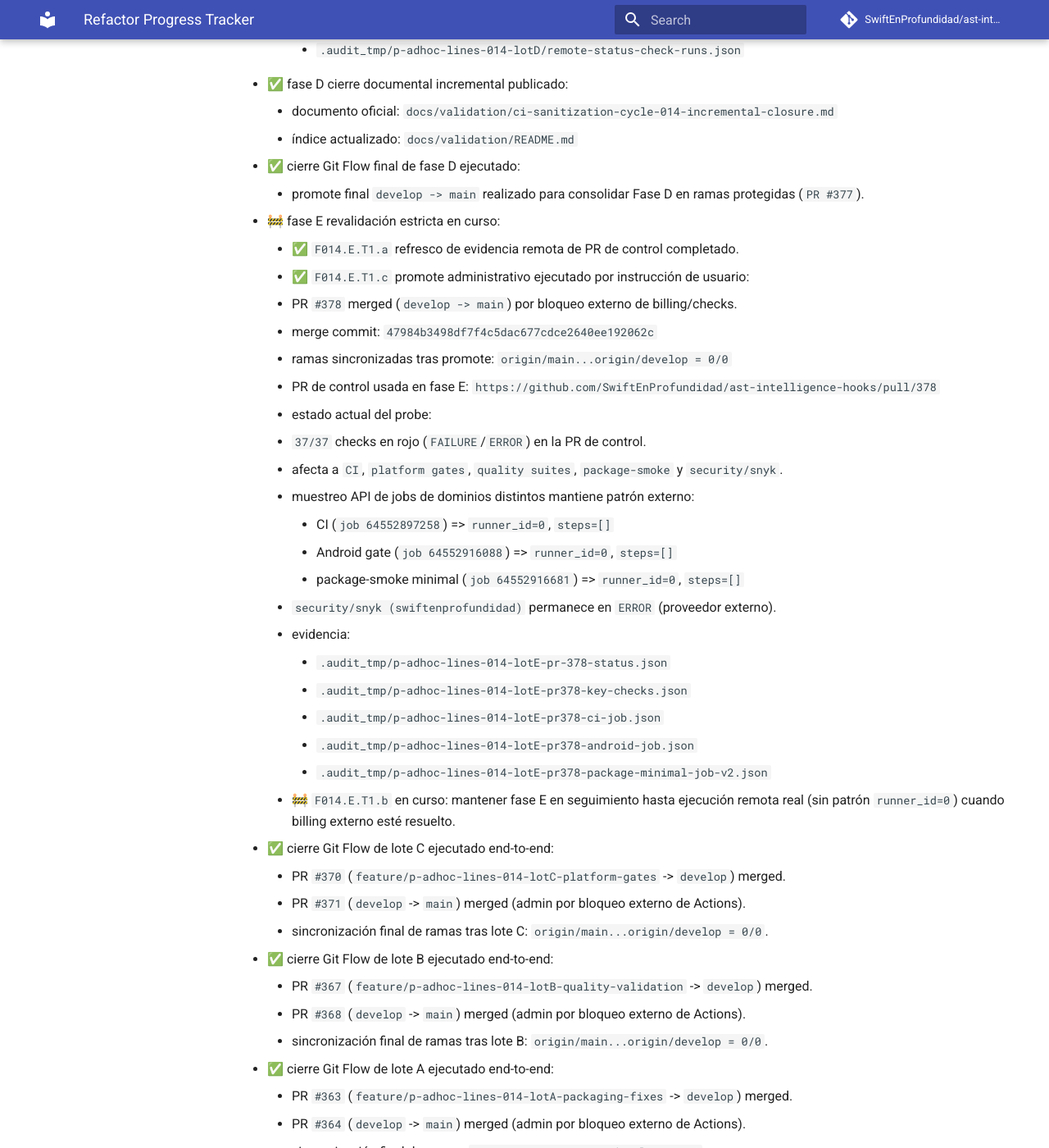
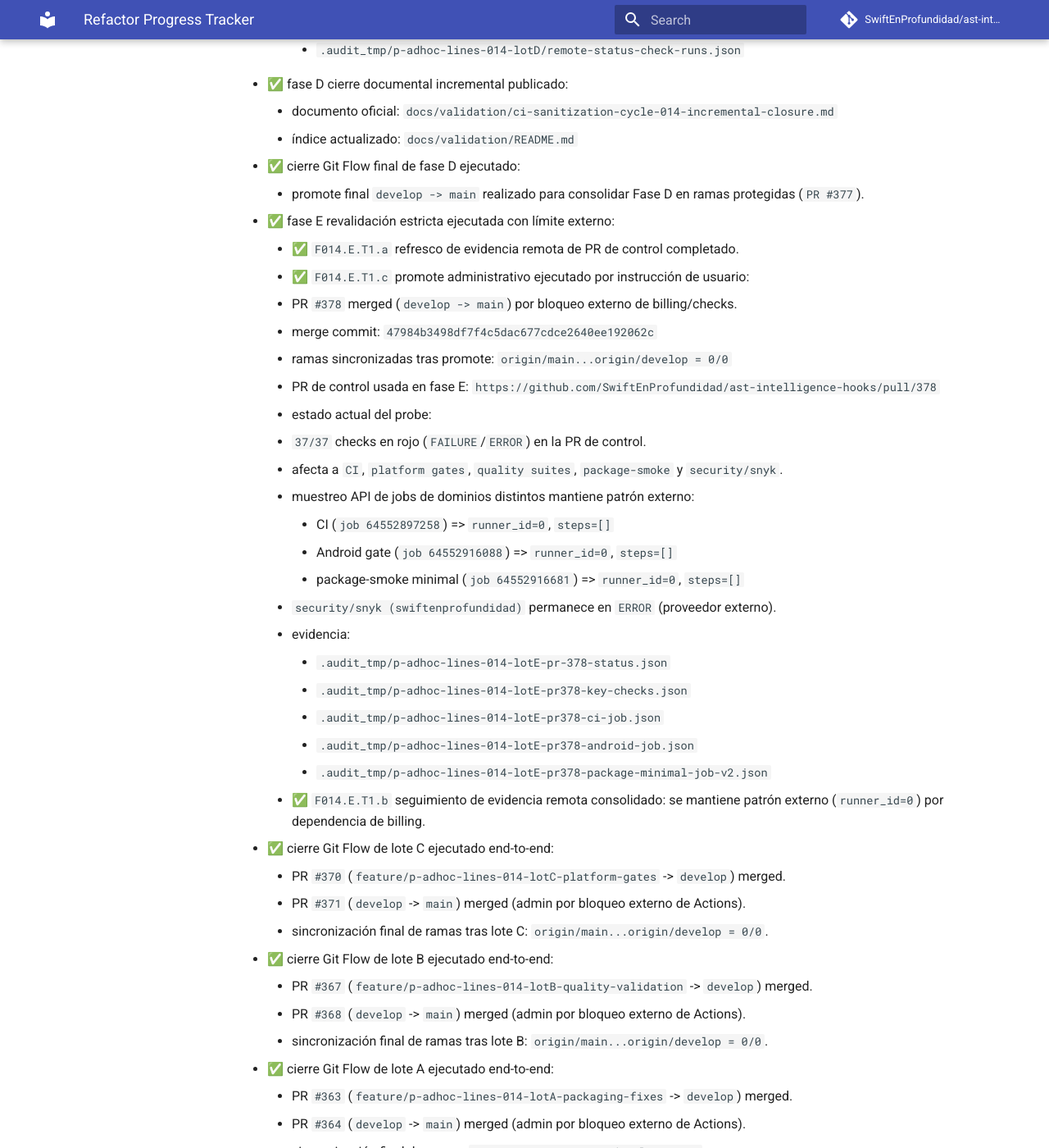
Before and after one commit to SwiftEnProfundidad/ast-intelligence-hooks, an MkDocs documentation site: the page built from docs/REFRACTOR_PROGRESS.md, in a window 1280 px wide and 1400 px high, scrolled down 7825 px. Shown: the whole window at 82% size. Built offline with MkDocs 1.6.1 and Material for MkDocs 9.7.7, drawn with Linux system fonts in a browser that asks for light colours; comment, search, counter and statistics services are not loaded; some of the changed text lies outside the part shown.

Commit message:
docs(progress): move phase E to administrative closure task

```diff
--- a/docs/REFRACTOR_PROGRESS.md
+++ b/docs/REFRACTOR_PROGRESS.md
@@ -34,8 +34,8 @@ Plan base visible para seguimiento previo y durante la implementacion.
 - ✅ `F014.D.T3` Cierre Git Flow final de fase D (`develop -> main`) y sincronizacion.
 
 ### Fase E — Cierre Estricto Externo
-- 🚧 `F014.E.T1` Revalidacion remota estricta sin admin cuando Actions/Snyk ejecuten jobs reales.
-- ⏳ `F014.E.T2` Cierre definitivo de `P-ADHOC-LINES-014` con checks criticos en verde remoto.
+- ✅ `F014.E.T1` Revalidacion remota estricta ejecutada hasta limite externo (billing), con promote admin `PR #378`.
+- 🚧 `F014.E.T2` Cierre definitivo de `P-ADHOC-LINES-014` en modo administrativo con riesgo externo documentado.
 
 ## Estado actual
 - ✅ `HYG.T1` Inventario completo de markdowns, artefactos y carpetas huérfanas.
@@ -123,7 +123,7 @@ Plan base visible para seguimiento previo y durante la implementacion.
     - menú `1` refleja severidad y top violaciones con rutas clicables actualizadas
 
 ## Siguiente paso operativo
-- 🚧 Ejecutar `F014.E.T1` para revalidacion remota estricta sin admin en cuanto se desbloqueen dependencias externas.
+- 🚧 Ejecutar `F014.E.T2` y publicar cierre administrativo final del ciclo 014 con riesgo externo explícito.
 
 ## Backlog global restante
 - ✅ `P-ADHOC-LINES-012` Cierre final del ciclo enterprise:
@@ -225,7 +225,7 @@ Plan base visible para seguimiento previo y durante la implementacion.
     - índice actualizado: `docs/validation/README.md`
   - ✅ cierre Git Flow final de fase D ejecutado:
     - promote final `develop -> main` realizado para consolidar Fase D en ramas protegidas (`PR #377`).
-  - 🚧 fase E revalidación estricta en curso:
+  - ✅ fase E revalidación estricta ejecutada con límite externo:
     - ✅ `F014.E.T1.a` refresco de evidencia remota de PR de control completado.
     - ✅ `F014.E.T1.c` promote administrativo ejecutado por instrucción de usuario:
       - PR `#378` merged (`develop -> main`) por bloqueo externo de billing/checks.
@@ -246,7 +246,7 @@ Plan base visible para seguimiento previo y durante la implementacion.
         - `.audit_tmp/p-adhoc-lines-014-lotE-pr378-ci-job.json`
         - `.audit_tmp/p-adhoc-lines-014-lotE-pr378-android-job.json`
         - `.audit_tmp/p-adhoc-lines-014-lotE-pr378-package-minimal-job-v2.json`
-    - 🚧 `F014.E.T1.b` en curso: mantener fase E en seguimiento hasta ejecución remota real (sin patrón `runner_id=0`) cuando billing externo esté resuelto.
+    - ✅ `F014.E.T1.b` seguimiento de evidencia remota consolidado: se mantiene patrón externo (`runner_id=0`) por dependencia de billing.
   - ✅ cierre Git Flow de lote C ejecutado end-to-end:
     - PR `#370` (`feature/p-adhoc-lines-014-lotC-platform-gates` -> `develop`) merged.
     - PR `#371` (`develop` -> `main`) merged (admin por bloqueo externo de Actions).
```
